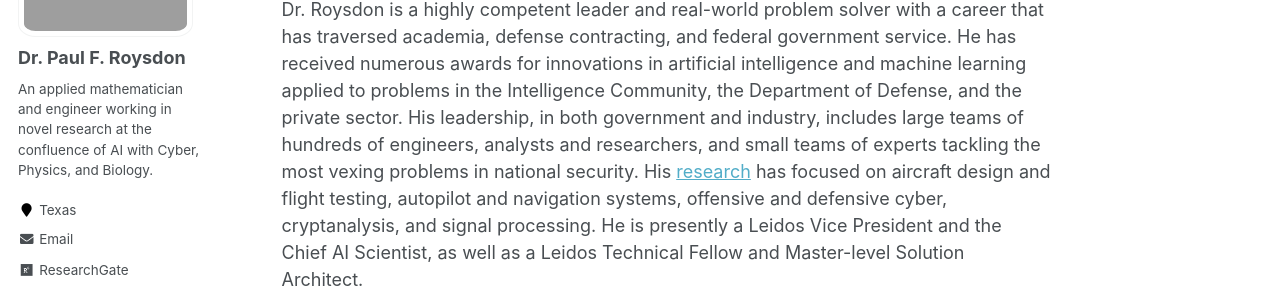
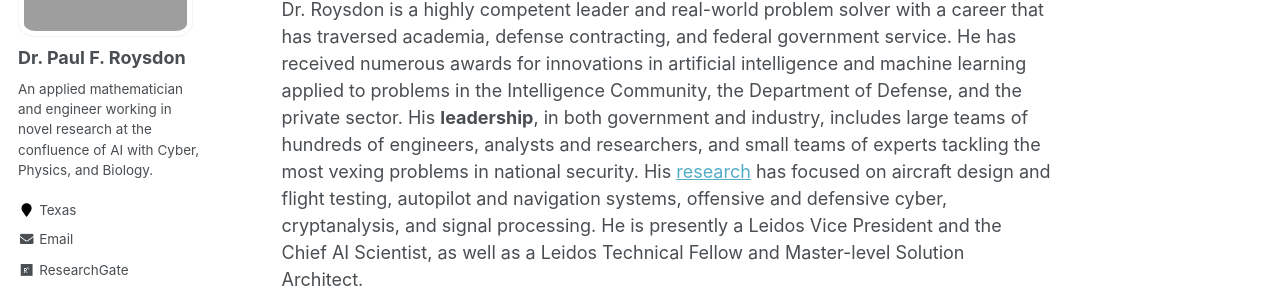
Before and after one commit to pfroysdon/pfroysdon.github.io, a Jekyll site: the page built from _pages/about.md, in a window 1280 px wide and 983 px high. Shown: the part 215-507 px from the top of the window. Built offline with Jekyll 4.4.1, drawn with Linux system fonts in a browser that asks for light colours; some web fonts are replaced.

```diff
--- a/_pages/about.md
+++ b/_pages/about.md
@@ -10,7 +10,7 @@ redirect_from:
 
 *"In everything, commit yourself to excellence and integrity." - P. F. Roysdon*
 
-Dr. Roysdon is a highly competent leader and real-world problem solver with a career that has traversed academia, defense contracting, and federal government service.  He has received numerous awards for innovations in artificial intelligence and machine learning applied to problems in the Intelligence Community, the Department of Defense, and the private sector. His leadership, in both government and industry, includes large teams of hundreds of engineers, analysts and researchers, and small teams of experts tackling the most vexing problems in national security.  His [research](https://pfroysdon.github.io/projects/) has focused on aircraft design and flight testing, autopilot and navigation systems, offensive and defensive cyber, cryptanalysis, and signal processing.  He is presently a Leidos Vice President and the Chief AI Scientist, as well as a Leidos Technical Fellow and Master-level Solution Architect.
+Dr. Roysdon is a highly competent leader and real-world problem solver with a career that has traversed academia, defense contracting, and federal government service.  He has received numerous awards for innovations in artificial intelligence and machine learning applied to problems in the Intelligence Community, the Department of Defense, and the private sector. His **leadership**, in both government and industry, includes large teams of hundreds of engineers, analysts and researchers, and small teams of experts tackling the most vexing problems in national security.  His [research](https://pfroysdon.github.io/projects/) has focused on aircraft design and flight testing, autopilot and navigation systems, offensive and defensive cyber, cryptanalysis, and signal processing.  He is presently a Leidos Vice President and the Chief AI Scientist, as well as a Leidos Technical Fellow and Master-level Solution Architect.
 
 Dr. Roysdon’s academic journey is a testament to his unwavering dedication and deep passion for many fields. He earned six engineering degrees in aerospace, mechanical and electrical engineering, including a Ph.D. with a dual focus on applied mathematics and probability theory. He has also completed graduate-level studies in theoretical physics and constitutional law with a focus on AI. He has authored and published six peer-reviewed [textbooks](http://www.roysdonfibonaccipress.com/), and numerous [scientific articles](https://github.com/pfroysdon/publications/tree/main/Papers), [technical notes](https://github.com/pfroysdon/publications/tree/main/Tech_Notes), and six patents pending.
 
```
